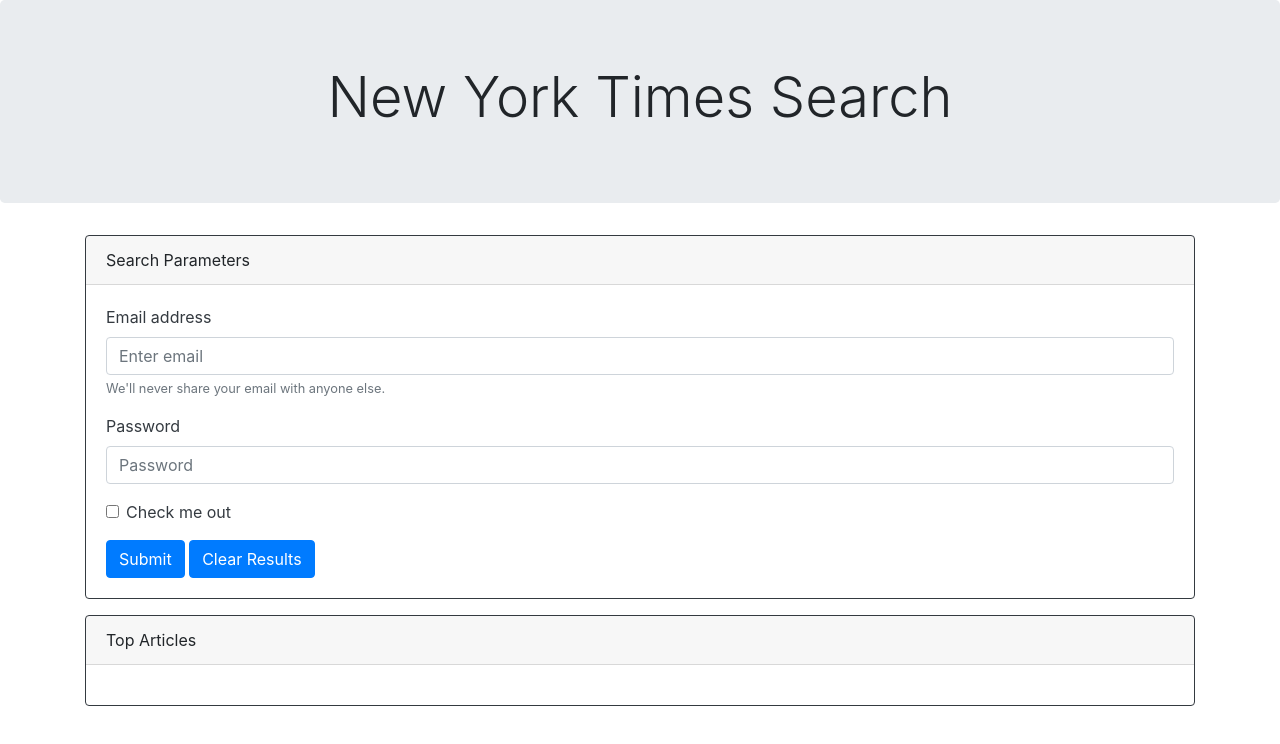
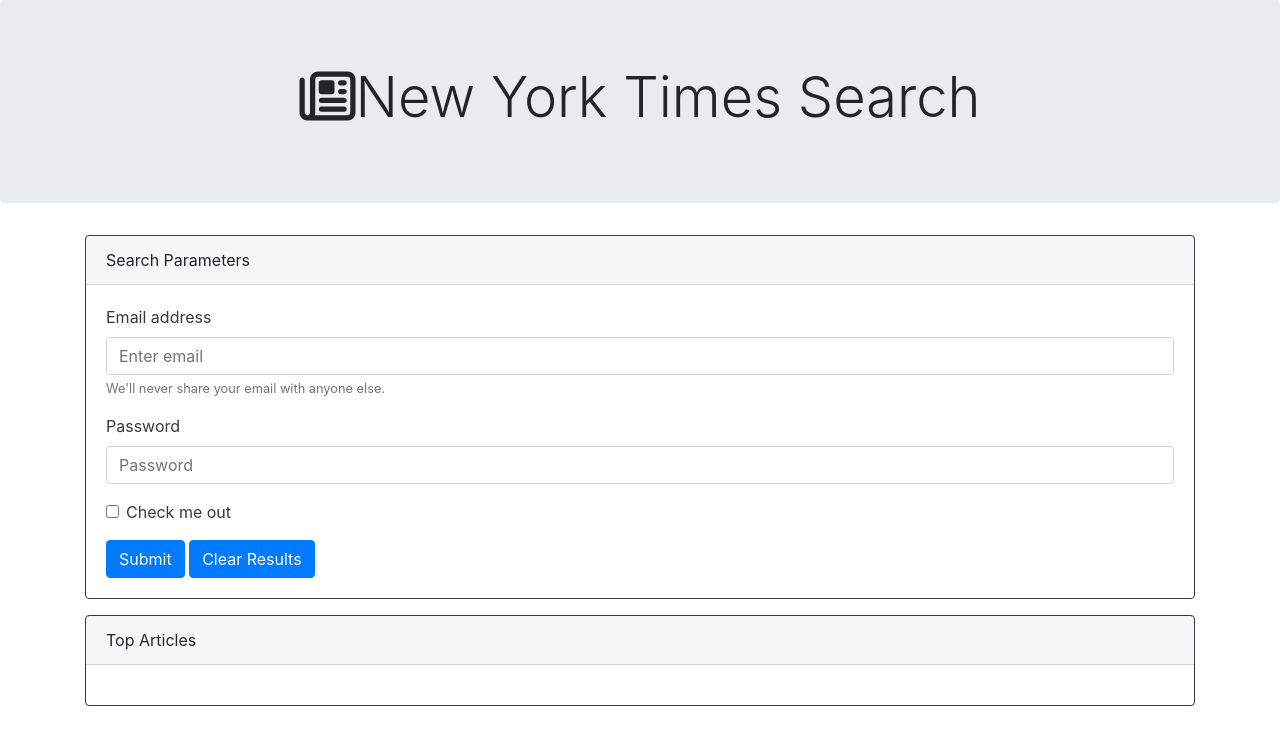
Before and after one commit to zehrl/nyt-search, a plain HTML site: page index.html in a window 1280 px wide. Drawn offline with nearby package versions, Linux system fonts and the light colour scheme.

Commit message:
newspaper icon

```diff
--- a/index.html
+++ b/index.html
@@ -18,7 +18,7 @@
     <!-- Jumbotron -->
     <div class="jumbotron">
         <div class="container">
-            <h1 class="display-4 text-center">New York Times Search</h1>
+            <h1 class="display-4 text-center"><i class="far fa-newspaper"></i>New York Times Search</h1>
             <!-- <p class="lead">This is a simple hero unit, a simple jumbotron-style component for calling extra attention
                 to featured content or information.</p>
             <hr class="my-4">
```
